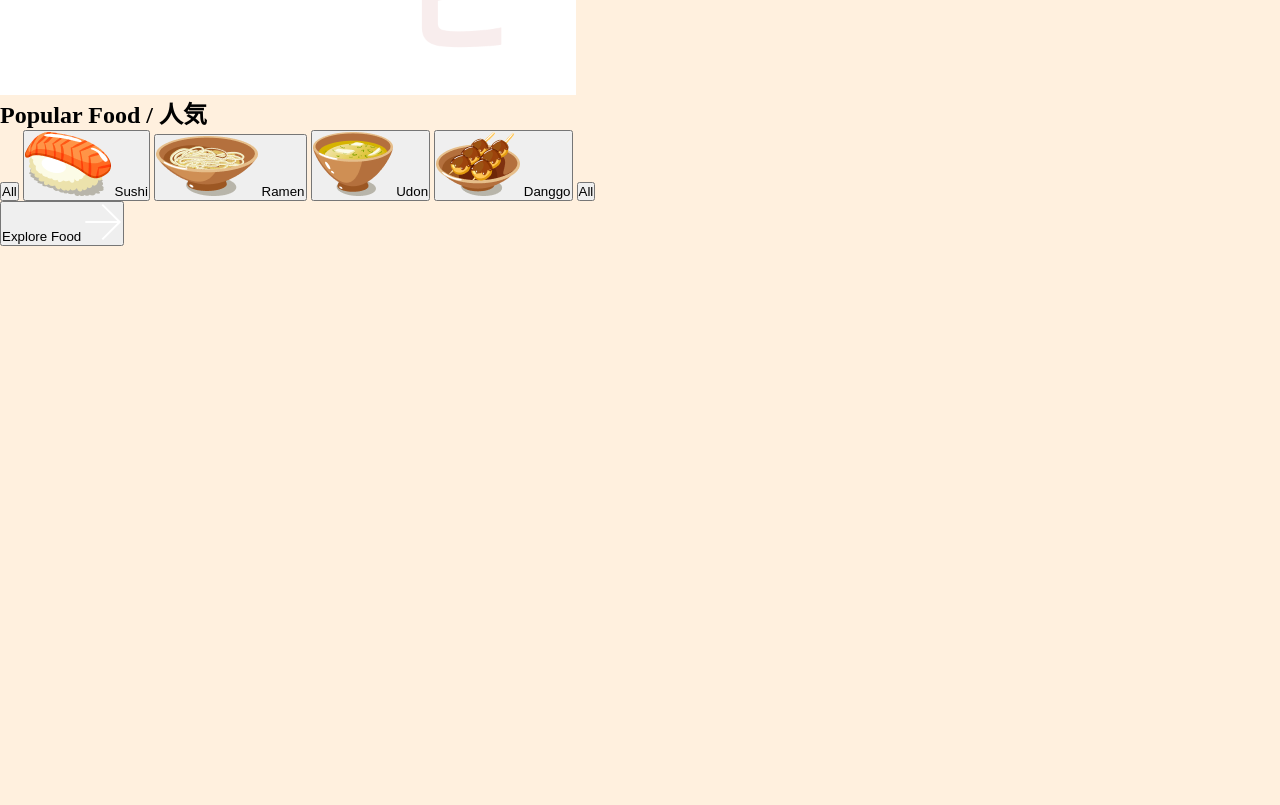
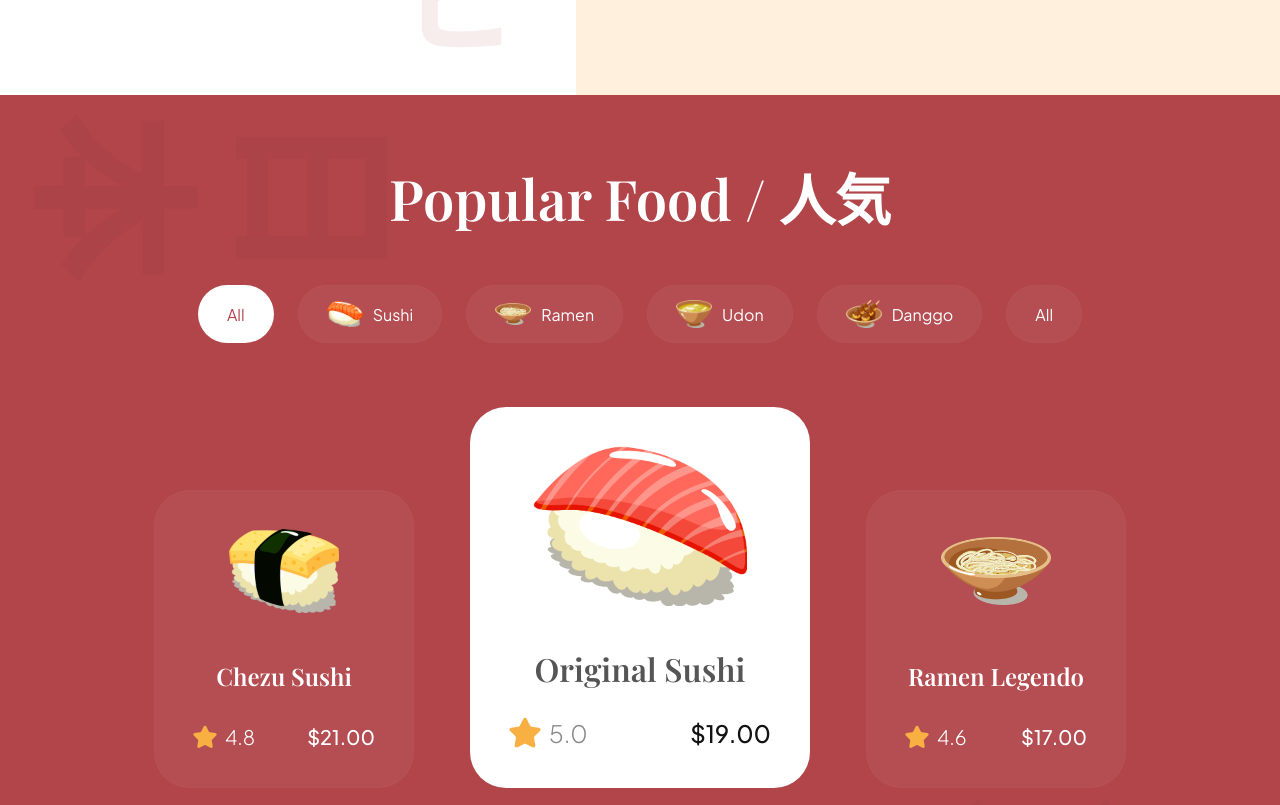
Before and after one commit to seigfred0/sushi-landing-page, a website built with Vite: page index.html in a window 1280 px wide. Shown: the part 1475-2280 px from the top of the page. Before the commit the page ends 1721 px from the top, so only its background shows below. Built offline with nearby package versions, Linux system fonts and the light colour scheme.

Commit message:
Finished Popular Section

```diff
--- a/css/sections/popular.css
+++ b/css/sections/popular.css
@@ -0,0 +1,202 @@
+.popular-foods {
+    padding: 64px;
+
+    display: flex;
+    flex-direction: column;
+
+    background-color: var(--primary-color);
+    background-image: url(../../assets/popular_bg.png);
+    background-position: center;
+    background-repeat: no-repeat;
+    background-size: contain;
+
+    overflow: hidden;
+}
+
+.popular-foods__title {
+    font-size: 56px;
+    font-family: var(--playfair-display);
+    font-weight: 600;
+    line-height: 78px;
+    color: white;
+    text-align: center;
+}
+
+.popular-foods__filters {
+    margin-top: 48px;
+    max-width: 100%;
+
+    overflow-x: auto;
+    display: flex;
+    justify-content: center;
+    gap: 24px;
+}
+
+.popular-foods__filter-btn {
+    padding: 10px 28px;
+
+    display: flex;
+    flex-direction: row;
+    align-items: center;
+    gap: 10px;
+
+    background: rgba(255, 255, 255, 0.05);
+    border: 1px solid rgba(255, 255, 255, 0.02);
+    border-radius: 46px;
+
+    font-size: 16px;
+    font-weight: 300px;
+    line-height: 25px;
+    font-family: var(--plus-jakarta-sans);
+    color: white;
+    cursor: pointer;
+}
+
+.popular-foods__filter-btn img{
+    width: 36px;
+    height: 36px;
+    object-fit: contain;
+}
+
+.popular-foods__filter-btn.active {
+    background: white;
+    color: var(--primary-color);
+}
+
+.popular-foods__filter-btn:hover {
+    background: white;
+    color: var(--primary-color);
+}
+
+
+.popular-foods__catalogue {
+    margin-top: 64px;
+
+    display: flex;
+    justify-content: center;
+    align-items: flex-end;
+    flex-wrap: wrap;
+    gap: 56px;
+}
+
+.popular-foods__button {
+    width: fit-content;
+
+    padding: 20px 30px;
+    margin: 80px auto 0;
+    font-weight: 500;
+    font-size: 18px;
+    line-height: 23px;
+    font-family: var(--plus-jakarta-sans);
+    color: white;
+
+    border: none;
+    outline: none;
+    background: var(--secondary-color);
+    border-radius: 64px;
+    cursor: pointer;
+}
+
+.popular-foods__button img {
+    width: 14px;
+    height: 14px;
+    object-fit: contain;
+
+    margin-left: 21px;
+}
+
+
+.popular-foods__card {
+    padding: 38px;
+    min-width: 260px;
+    height: fit-content;
+
+    display: flex;
+    align-items: center;
+    flex-direction: column;
+
+    border-radius: 36px;
+    background:rgba(255, 255, 255, 0.05);
+    border: 1px solid rgba(255, 255, 255, 0.02);
+}
+
+.popular-foods__card-image {
+    width: 110px;
+    height: 84px;
+    object-fit: contain;
+
+}
+
+.popular-foods__card-title {
+    margin-top: 47px;
+
+    font-weight: 600;
+    font-size: 24px;
+    line-height: 32px;
+    font-family: var(--playfair-display);
+    color: white;
+    text-align: center;
+}
+
+.popular-foods__card-details {
+    width: 100%;
+    margin-top: 32px;
+}
+
+.popular-foods__card-rating {
+    display: flex;
+    align-items: center;
+    gap: 8px;
+}
+
+.popular-foods__card-rating img {
+    width: 24px;
+    height: 24px;
+    object-fit: contain;
+}
+
+.popular-foods__card-rating p {
+    font-size: 20px;
+    font-weight: 300;
+    font-family: var(--plus-jakarta-sans);
+    color: white;
+}
+
+.popular-foods__card-price {
+    font-size: 20px;
+    font-weight: 500;
+    font-family: var(--plus-jakarta-sans);
+    color: white;
+}
+
+.popular-foods__card.active-card {
+    background: white;
+    min-width: 340px;
+}
+
+.popular-foods__card.active-card .popular-foods__card-image {
+    width: 214px;
+    height: 160px;
+
+}
+
+.popular-foods__card.active-card .popular-foods__card-title {
+    color: var(--black-500);
+    font-size: 32px;
+
+}
+
+.popular-foods__card.active-card .popular-foods__card-rating img {
+    width: 32px;
+    height: 32px;
+}
+
+.popular-foods__card.active-card .popular-foods__card-rating p {
+    font-size: 24px;
+    color: var(--gray-100);
+}
+
+.popular-foods__card.active-card .popular-foods__card-price {
+    font-size: 24px;
+    color: var(--secondary-color);
+}
--- a/index.html
+++ b/index.html
@@ -130,7 +130,47 @@
     </div>
 
     <div class="popular-foods__catalogue">
+      <article class="popular-foods__card">
+        <img src="assets/sushi-12.png" alt="sushi 12" class="popular-foods__card-image">
+        <h4 class="popular-foods__card-title">Chezu Sushi</h4>
 
+        <div class="popular-foods__card-details flex-between">
+          <div class="popular-foods__card-rating">
+            <img src="assets/star.svg" alt="star">
+            <p>4.8</p>
+          </div>
+
+          <p class="popular-foods__card-price">$21.00</p>
+        </div>
+      </article>
+
+      <article class="popular-foods__card active-card">
+        <img src="assets/sushi-11.png" alt="sushi 11" class="popular-foods__card-image">
+        <h4 class="popular-foods__card-title">Original Sushi</h4>
+
+        <div class="popular-foods__card-details flex-between">
+          <div class="popular-foods__card-rating">
+            <img src="assets/star.svg" alt="star">
+            <p>5.0</p>
+          </div>
+
+          <p class="popular-foods__card-price">$19.00</p>
+        </div>
+      </article>
+
+      <article class="popular-foods__card">
+        <img src="assets/sushi-10.png" alt="sushi 10" class="popular-foods__card-image">
+        <h4 class="popular-foods__card-title">Ramen Legendo</h4>
+
+        <div class="popular-foods__card-details flex-between">
+          <div class="popular-foods__card-rating">
+            <img src="assets/star.svg" alt="star">
+            <p>4.6</p>
+          </div>
+
+          <p class="popular-foods__card-price">$17.00</p>
+        </div>
+      </article>
     </div>
 
     <button class="popular-foods__button">
```
